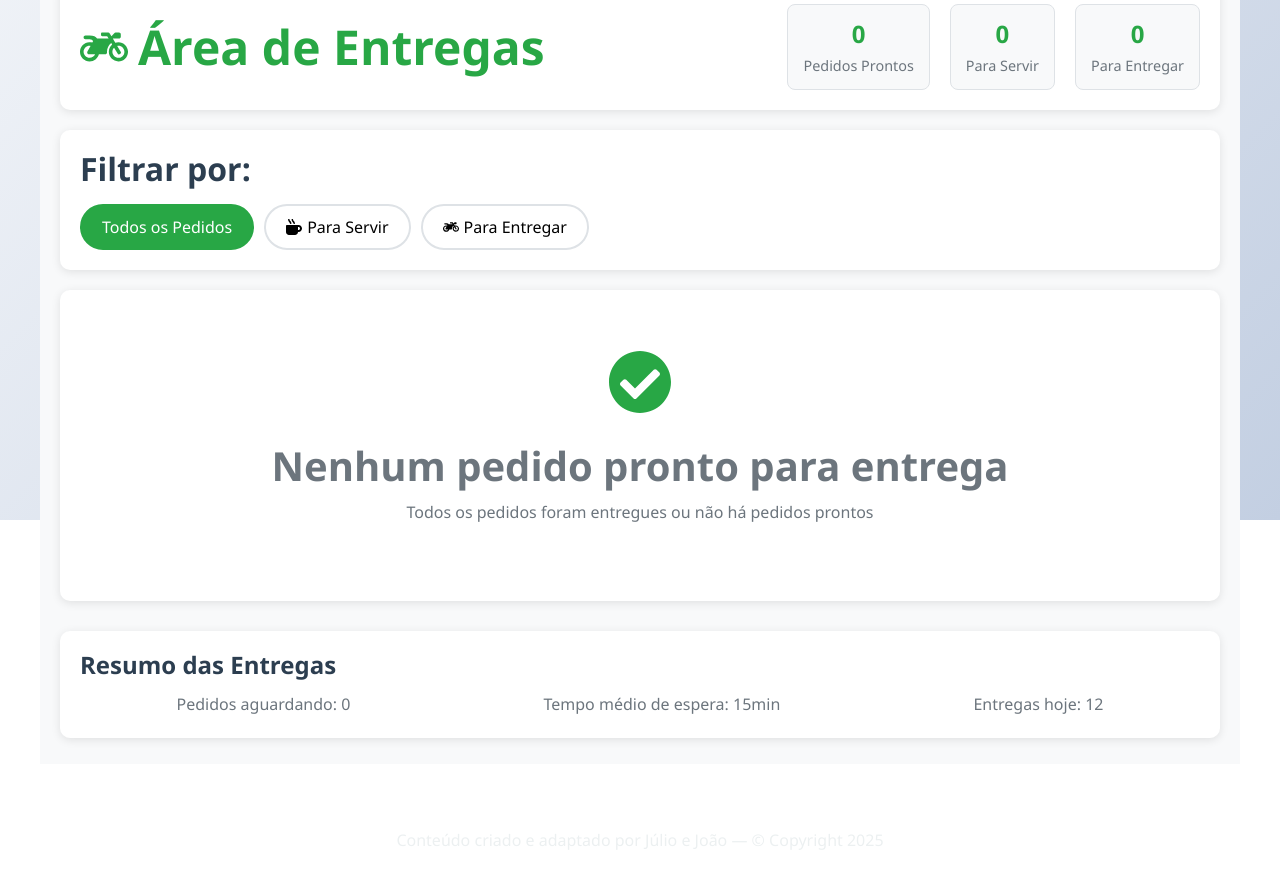
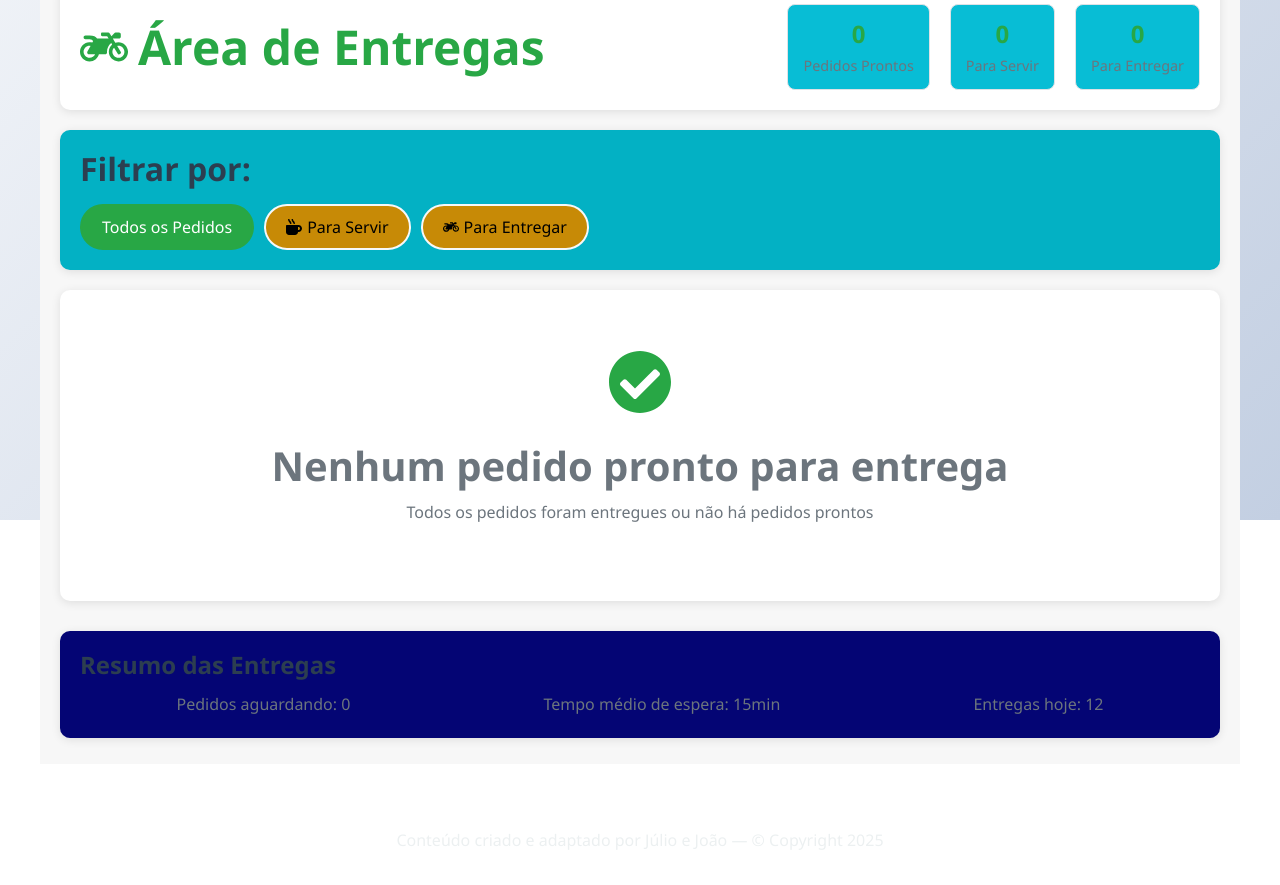
Before and after one commit to juliooujc/PIZZARIA-CALLIDUS, a React (Vite) app in the folder frontend/: page /entregas in a window 1280 px wide. Shown: the part 280-1165 px from the top of the page. Built offline with nearby package versions, Linux system fonts and the light colour scheme; sample sign-in values are in the browser's storage.

Commit message:
mais alterações no css

```diff
--- a/frontend/src/components/pages/Carrinho.css
+++ b/frontend/src/components/pages/Carrinho.css
@@ -5,12 +5,12 @@
   border: 1px solid #1707f0;
   border-radius: 8px;
   margin-bottom: 1rem;
-  background: rgb(255, 253, 253);
+  background: rgb(255, 255, 255);
   transition: box-shadow 0.2s;
 }
 
 .comanda-item:hover {
-  box-shadow: 0 2px 8px rgba(9, 106, 162, 0.1);
+  box-shadow: 0 2px 8px rgba(224, 219, 219, 0.1);
 }
 
 .entrega-section {
@@ -33,7 +33,7 @@
   gap: 0.5rem;
   cursor: pointer;
   padding: 0.5rem 1rem;
-  border: 2px solid #050404;
+  border: 2px solid #fff1f1;
   border-radius: 6px;
   transition: all 0.2s;
 }
@@ -44,7 +44,7 @@
 
 .entrega-option input[type="radio"]:checked + span {
   font-weight: bold;
-  color: #007bff;
+  color: #0665c3;
 }
 
 .mesa-input,
@@ -131,7 +131,7 @@
 .entrega-section,
 .comanda-item,
 .comanda-items {
-  color: #2c3e50 !important;
+  color: #2980ae !important;
 }
 
 .entrega-section h3,
--- a/frontend/src/components/pages/Entregas.css
+++ b/frontend/src/components/pages/Entregas.css
@@ -2,7 +2,7 @@
   max-width: 1200px;
   margin: 0 auto;
   padding: 20px;
-  background: #f8f9fa;
+  background: #f7f7f7;
   min-height: 100vh;
 }
 
@@ -33,7 +33,7 @@
 .stat-item {
   text-align: center;
   padding: 10px 15px;
-  background: #f8f9fa;
+  background: #08bdd5;
   border-radius: 8px;
   border: 1px solid #dee2e6;
 }
@@ -52,7 +52,7 @@
 
 /* Filtros */
 .filtros-section {
-  background: white;
+  background: rgb(3, 177, 196);
   padding: 20px;
   border-radius: 10px;
   box-shadow: 0 2px 10px rgba(0,0,0,0.1);
@@ -67,8 +67,8 @@
 
 .filtro-btn {
   padding: 10px 20px;
-  border: 2px solid #dee2e6;
-  background: white;
+  border: 2px solid #f6f8f9;
+  background: rgb(199, 138, 6);
   border-radius: 25px;
   cursor: pointer;
   transition: all 0.3s ease;
@@ -95,7 +95,7 @@
 }
 
 .pedido-pronto-card {
-  background: white;
+  background: rgb(146, 58, 58);
   border-radius: 10px;
   padding: 20px;
   box-shadow: 0 2px 10px rgba(0,0,0,0.1);
@@ -169,7 +169,7 @@
   align-items: center;
   margin-bottom: 15px;
   padding: 10px;
-  background: #f8f9fa;
+  background: #4474a4;
   border-radius: 5px;
 }
 
@@ -202,8 +202,8 @@
 }
 
 .detalhes-btn {
-  background: #6c757d;
-  color: white;
+  background: #1068b4;
+  color: rgb(68, 128, 62);
 }
 
 .detalhes-btn:hover {
@@ -226,7 +226,7 @@
 
 /* Detalhes do pedido */
 .pedido-pronto-detalhes {
-  border-top: 1px solid #dee2e6;
+  border-top: 1px solid #21c60f;
   padding-top: 15px;
 }
 
@@ -244,7 +244,7 @@
   justify-content: space-between;
   align-items: center;
   padding: 5px 0;
-  border-bottom: 1px solid #f8f9fa;
+  border-bottom: 1px solid #032b52;
 }
 
 .item-quantity {
@@ -264,7 +264,7 @@
 }
 
 .endereco-entrega, .mesa-info {
-  background: #f8f9fa;
+  background: #06c21c;
   padding: 10px;
   border-radius: 5px;
   margin-top: 10px;
@@ -304,7 +304,7 @@
 /* Footer */
 .entregas-footer {
   margin-top: 30px;
-  background: white;
+  background: rgb(4, 5, 116);
   padding: 20px;
   border-radius: 10px;
   box-shadow: 0 2px 10px rgba(0,0,0,0.1);
```
